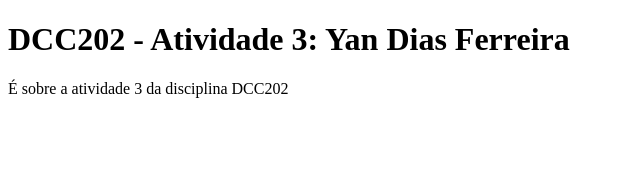
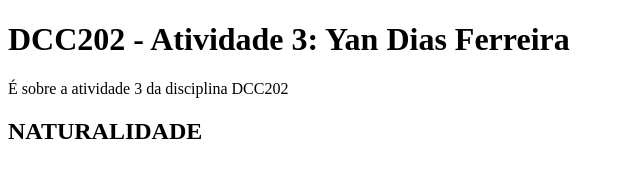
Before and after one commit to ufjf-dcc202/ufjf-dcc202-2023-3-b-atv3-daysf, a website: page index.html in a window 1280 px wide. Shown: the whole page, without its empty margins (0-640 px from the left). Drawn offline with Linux system fonts and the light colour scheme.

Commit message:
criei a seção

```diff
--- a/index.html
+++ b/index.html
@@ -9,6 +9,8 @@
     <main>
         <h1> DCC202 - Atividade 3: Yan Dias Ferreira</h1>
         <p>É sobre a atividade 3 da disciplina DCC202</p>
+        <section>
+            <h2>NATURALIDADE</h2>
     </main>
 </body>
 </html>
```
